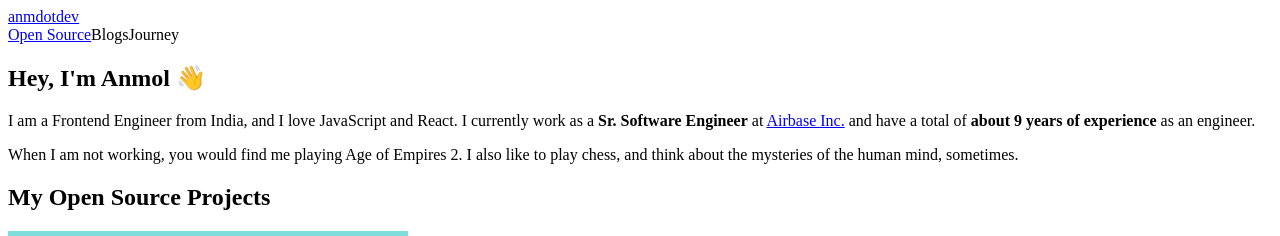
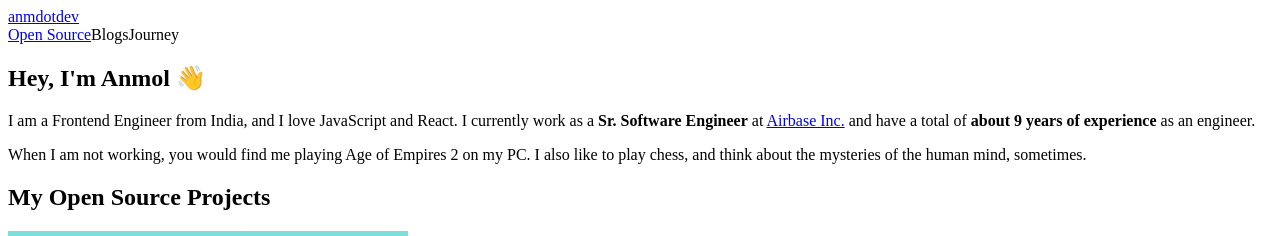
Before and after one commit to anmdotdev/anm.dev, a Next.js app: page / in a window 1280 px wide. Shown: the top 236 px of the page. Built offline with nearby package versions, Linux system fonts and the light colour scheme; no server answers.

Commit message:
Migrate to the app router with nextjs

```diff
--- a/components/Home/Intro.tsx
+++ b/components/Home/Intro.tsx
@@ -16,7 +16,7 @@ const Intro = () => {
         an engineer.
       </p>
       <p>
-        When I am not working, you would find me playing Age of Empires 2. I also like to play
+        When I am not working, you would find me playing Age of Empires 2 on my PC. I also like to play
         chess, and think about the mysteries of the human mind, sometimes.
       </p>
     </section>
```
